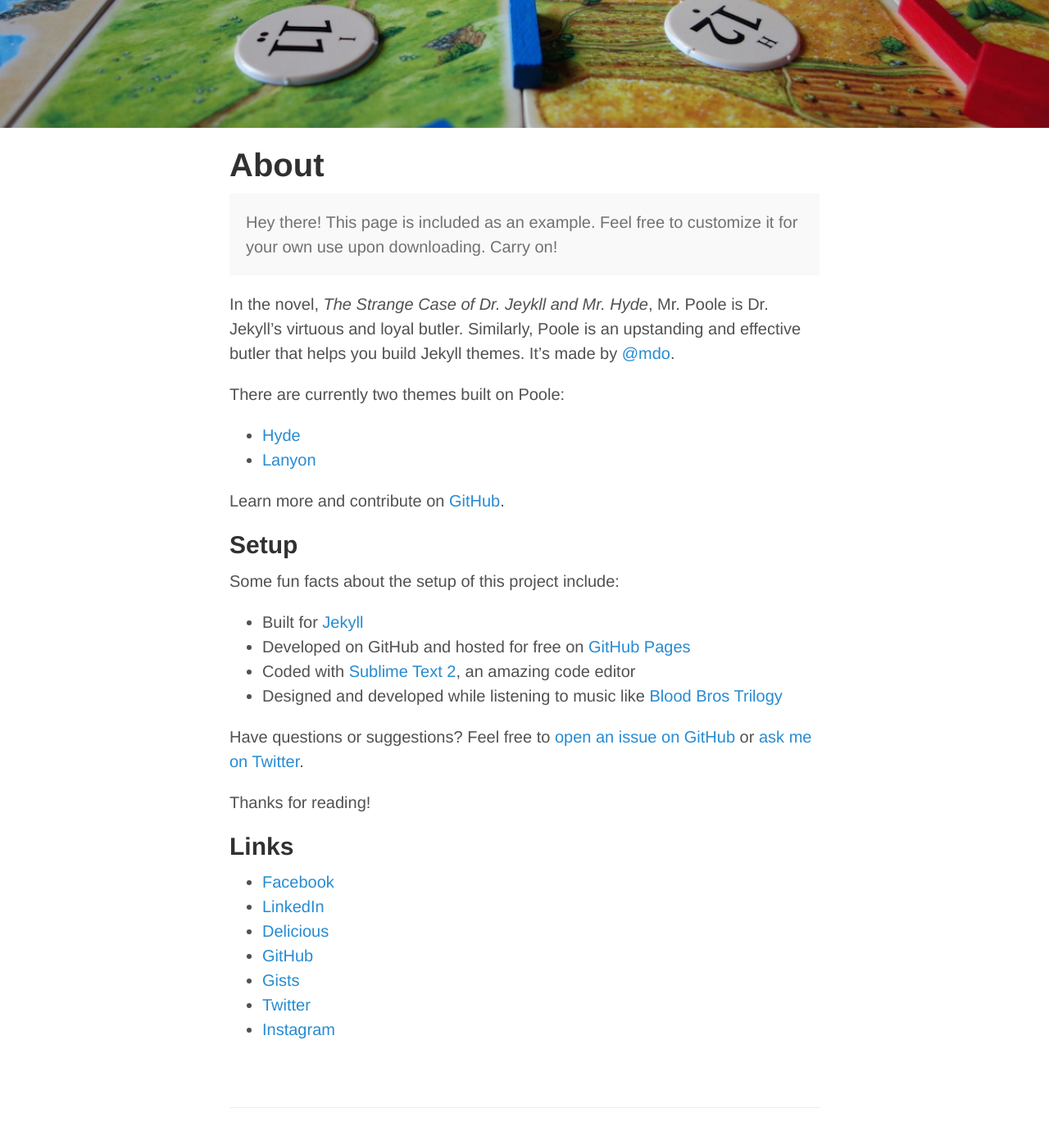
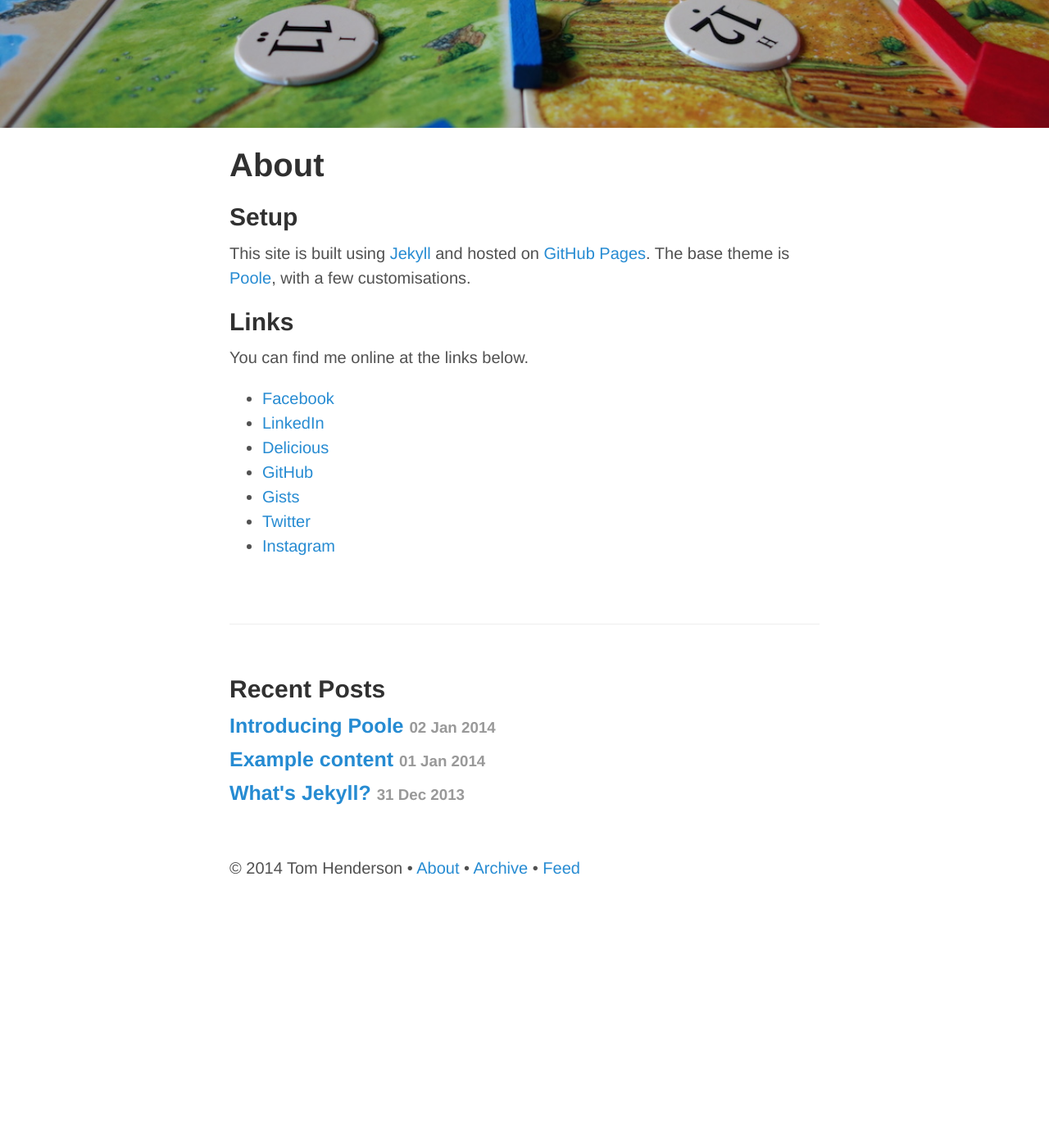
Before and after one commit to tom-henderson/tom-henderson.github.io, a Jekyll site: the page built from about.md, in a window 1280 px wide and 1400 px high, scrolled down 415 px. Shown: the top 1391 px of the window at 82% size. Built offline with Jekyll 4.4.1, drawn with Linux system fonts in a browser that asks for light colours; Markdown is read by kramdown in place of the engine named in the settings; after the commit the page ends 1509 px from its top, so only the background shows below that.

Commit message:
Update about.md

```diff
--- a/about.md
+++ b/about.md
@@ -4,31 +4,12 @@ title: About
 header: catan.jpg
 ---
 
-<p class="message">
-  Hey there! This page is included as an example. Feel free to customize it for your own use upon downloading. Carry on!
-</p>
-
-In the novel, *The Strange Case of Dr. Jeykll and Mr. Hyde*, Mr. Poole is Dr. Jekyll's virtuous and loyal butler. Similarly, Poole is an upstanding and effective butler that helps you build Jekyll themes. It's made by [@mdo](https://twitter.com/mdo).
-
-There are currently two themes built on Poole:
-
-* [Hyde](http://hyde.getpoole.com)
-* [Lanyon](http://lanyon.getpoole.com)
-
-Learn more and contribute on [GitHub](https://github.com/poole).
-
 ## Setup
 
-Some fun facts about the setup of this project include:
-
-* Built for [Jekyll](http://jekyllrb.com)
-* Developed on GitHub and hosted for free on [GitHub Pages](https://pages.github.com)
-* Coded with [Sublime Text 2](http://sublimetext.com), an amazing code editor
-* Designed and developed while listening to music like [Blood Bros Trilogy](https://soundcloud.com/maddecent/sets/blood-bros-series)
-
-Have questions or suggestions? Feel free to [open an issue on GitHub](https://github.com/poole/issues/new) or [ask me on Twitter](https://twitter.com/mdo).
-
-Thanks for reading!
+This site is built using [Jekyll](http://jekyllrb.com) and hosted on [GitHub Pages](https://pages.github.com). The base theme is [Poole](http://getpoole.com/), with a few customisations.
 
 ## Links
+
+You can find me online at the links below.
+
 {% include profile-urls.md %}
```
